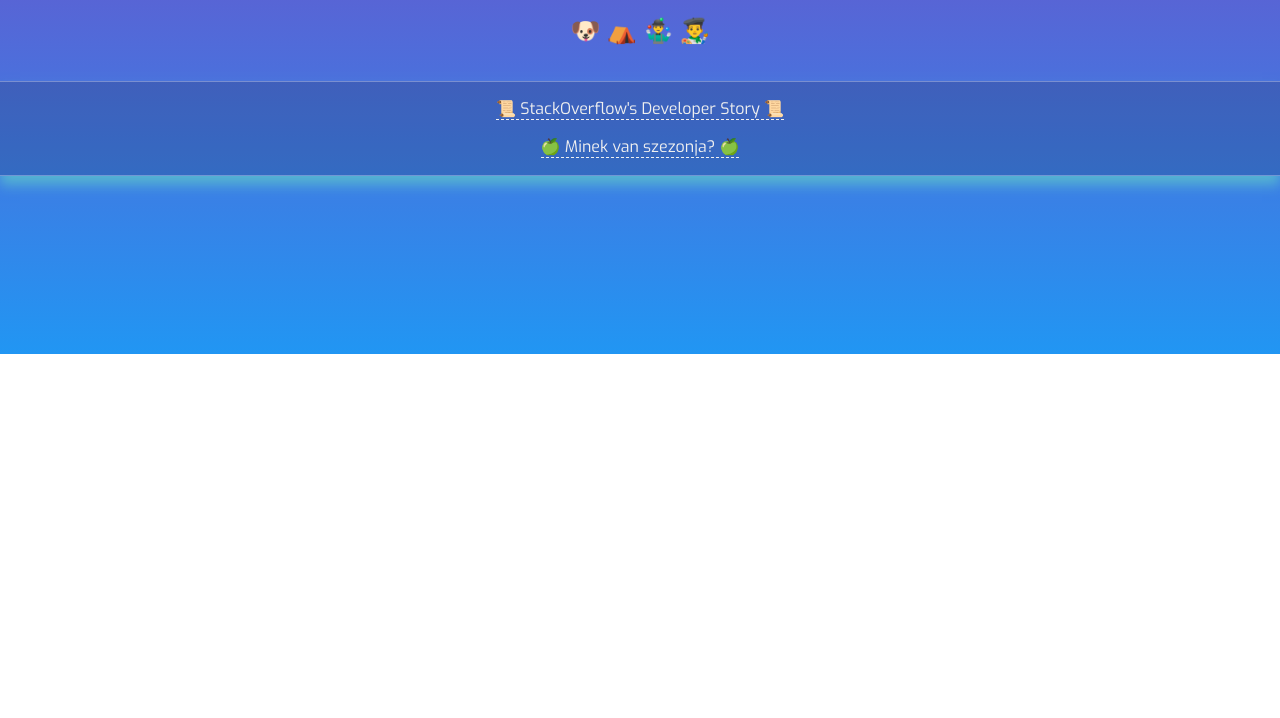
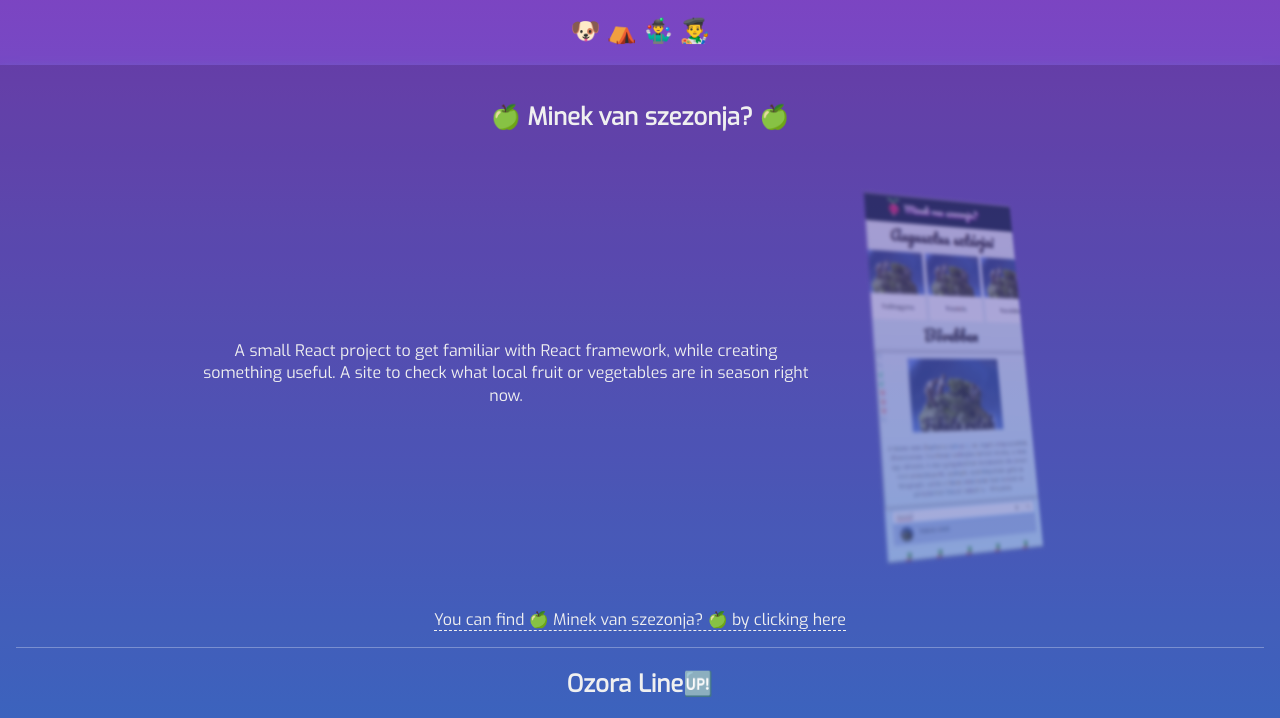
Before and after one commit to gulyasfeccferenc/gulyasfeccferenc.github.io, a plain HTML site: page index.html in a window 1280 px wide. Shown: the part 446-1164 px from the top of the page. Before the commit the page ends 800 px from the top, so only its background shows below. Drawn offline with Linux system fonts and the light colour scheme.

Commit message:
Some refreshment on my personal file, ozoralineup added

```diff
--- a/css/main.scss
+++ b/css/main.scss
@@ -107,9 +107,6 @@ textarea {
   padding: 0.2em 0;
 }
 
-/* ==========================================================================
-   Author's custom styles
-   ========================================================================== */
 @import url('https://fonts.googleapis.com/css2?family=Exo&display=swap');
 
 body {
@@ -119,8 +116,8 @@ body {
   color: #f0f0f0;
   font-family: "Exo", serif;
   position: relative;
+  min-height: 100vh;
   height: 100%;
-  height: 100vh;
 
   header {
     text-align: center;
@@ -165,12 +162,11 @@ body {
   }
 
   section {
-    border-top: 1px solid rgba(255,255,255,.3);
-    border-bottom: 1px solid rgba(255,255,255,.3);
     text-align: center;
-    margin-top: 2em;
+    margin-top: 1rem;
+    padding-top: 1rem;
     background: rgba(0, 0, 0, .15);
-    box-shadow: 0px 9px 12px #55b4d2;
+    box-shadow: 0 9px 12px #55b4d2;
 
     a {
       color: #f0f0f0;
@@ -182,6 +178,63 @@ body {
         border-bottom: 1px solid #f0f0f0;
       }
     }
+
+    article {
+      border-bottom: 1px solid rgba(255,255,255,.3);
+      margin: 1rem;
+
+      .left-block,
+      .right-block {
+        display: inline-block;
+        max-width: 50%;
+        vertical-align: middle;
+
+        img {
+          pointer-events: none;
+        }
+      }
+    }
+  }
+}
+
+.screenshot {
+  transform:
+          perspective(800px)
+          rotateY(25deg) scale(0.9)
+          rotateX(10deg);
+  filter: blur(2px);
+  opacity: 0.5;
+  transition: 0.6s ease all;
+  display: inline-block;
+  &:hover {
+    transform:
+            perspective(800px)
+            rotateY(-15deg)
+            translateY(-50px)
+            rotateX(10deg)
+            scale(1);
+    filter: blur(0);
+    opacity: 1;
+  }
+
+  img {
+    display: block;
+    max-width: 100%;
+    height: auto;
+    padding: 0;
+    margin: 0;
+    max-height: 400px;
+  }
+
+  .phone {
+    position: absolute;
+    width: 80px;
+    height: auto;
+    left: 40px;
+    bottom: 0px;
+    border-top-width: 16px;
+    border-bottom-width: 16px;
+    border-color: whitesmoke;
   }
 }
 
--- a/index.html
+++ b/index.html
@@ -39,8 +39,30 @@
                 </ul>
             </header>
             <section>
-                <p><a href="https://stackoverflow.com/story/gulyasfeccferenc" target="_blank">📜 StackOverflow's Developer Story 📜</a></p>
-                <p title="What is in season?"><a href="https://minekvanszezonja.hu/" target="_blank">🍏 Minek van szezonja? 🍏</a></p>
+                <article>
+                    <h2>🍏 Minek van szezonja? 🍏</h2>
+                    <div class="left-block">
+                        <p>A small React project to get familiar with React framework, while creating something useful. A site to check what local fruit or vegetables are in season right now.</p>
+                    </div>
+                    <div class="right-block">
+                        <figure class="screenshot phone">
+                            <img src="img/minekvanszezonja.png" alt="An image of the state of https://minekvanszezonja.hu at 2022">
+                        </figure>
+                    </div>
+                    <p title="What is in season?"><a href="https://minekvanszezonja.hu/" target="_blank">You can find 🍏 Minek van szezonja? 🍏 by clicking here</a></p>
+                </article>
+                <article>
+                    <h2>Ozora Line🆙</h2>
+                    <div class="left-block">
+                        <p>As there was no official way to track who is currently playing on the festival, I created this progressive web application with React to overcome this need. There is possibility to search between all artists, see who is playing currently on a stage, list all musical programs on one page and even handle favourites, all of these without any internet!</p>
+                    </div>
+                    <div class="right-block">
+                        <figure class="screenshot phone">
+                            <img src="img/ozoralineup/main.png" alt="An image of the state of https://ozoralineup.web.app at 2022">
+                        </figure>
+                    </div>
+                    <p title="Ozora Line🆙"><a href="https://ozoralineup.web.app/" target="_blank">Check my site OzoraLineUp! here</a></p>
+                </article>
             </section>
         </main>
     </body>
```
Also changed, not shown: css/main.css, img/minekvanszezonja.png (added), img/ozoralineup/favs.png (added), img/ozoralineup/list.png (added), img/ozoralineup/main.png (added), img/ozoralineup/search.png (added), 1 other file.
